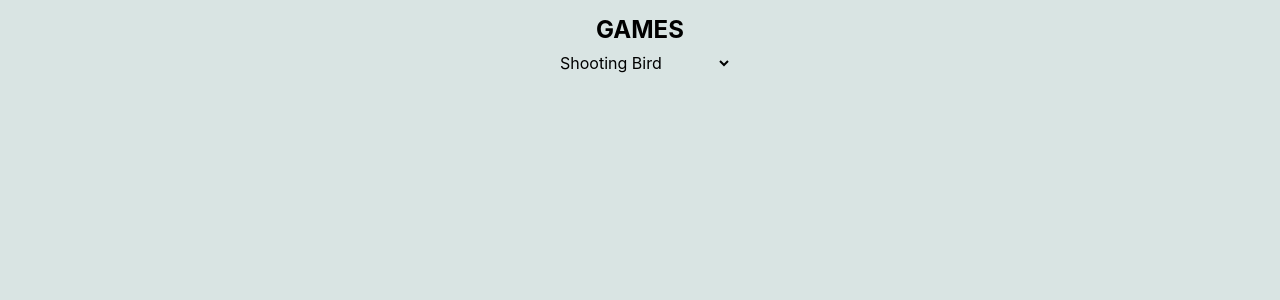
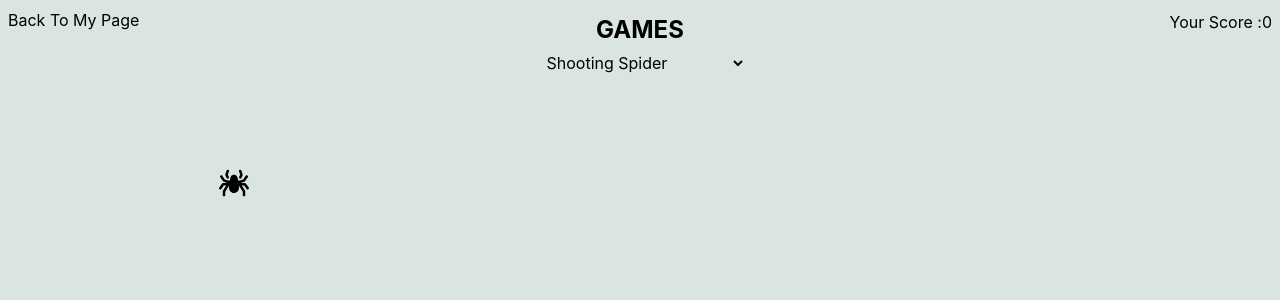
Before and after one commit to ajiKurniawan076/Ports, a React (Vite) app: page /games in a window 1280 px wide. Shown: the top 300 px of the page. Built offline with nearby package versions, Linux system fonts and the light colour scheme.

Commit message:
new port

```diff
--- a/src/elements/Navbar.jsx
+++ b/src/elements/Navbar.jsx
@@ -10,11 +10,12 @@ export const Navbar = () => {
                 <img src="assets/profile.png" alt="" className='rounded-full border-4 w-20 h-20 lg:h-30  lg:w-30 '/>
                 <span className=' flex text-2xl md:text-3xl items-center font-extrabold '>Aji Kurniawan</span>
             </div>
-            <div className='lg:grid lg:grid-cols-4 w-[40%]  h-full place-items-center hidden lg:show'>
+            <div className='lg:grid lg:grid-cols-5 w-[40%]  h-full place-items-center hidden lg:show'>
                 <a href='#home' className={`flex h-full w-full place-items-center justify-center duration-400 hover:bg-white/20 hover:zoom-125 ${nav==='/'? 'text-white font-bold' :'font-bold'  }`} onClick={()=>{setNav('/')}}>Home</a>
                 <a href='#service' className={`flex h-full w-full place-items-center justify-center duration-400 hover:bg-white/20 hover:zoom-125 ${nav==='/service'? 'text-white font-bold' :'font-bold'  }`} onClick={()=>{setNav('/service')}}>Skills</a>
                 <a href='#about' className={`flex h-full w-full place-items-center justify-center duration-400 hover:bg-white/20 hover:zoom-125 ${nav==='/about'? 'text-white font-bold' :'font-bold'  }`} onClick={()=>{setNav('/about')}}>About Me</a>
-                <a href='#kontak' className={`flex h-full w-full place-items-center justify-center duration-400 hover:bg-white/20 hover:zoom-125 ${nav==='/contact'? 'text-white font-bold' :'font-bold'  }`} onClick={()=>{setNav('/contact')}}>Kontak</a>
+                <a href='#kontak' className={`flex h-full w-full place-items-center justify-center duration-400 hover:bg-white/20 hover:zoom-125 ${nav==='/contact'? 'text-white font-bold' :'font-bold'  }`} onClick={()=>{setNav('/contact')}}>Contact</a>
+                <a href='/games' className={`flex h-full w-full place-items-center justify-center duration-400 hover:bg-white/20 hover:zoom-125 ${nav==='/contact'? 'text-white font-bold' :'font-bold'  }`} onClick={()=>{setNav('/contact')}}>Mini Games</a>
             </div>
             <FaBars className='lg:hidden z-20' onClick={()=>{setShow(!show); console.log(show)}}/>
            </div>
@@ -22,7 +23,8 @@ export const Navbar = () => {
                 <a href='#home' className={`flex w-full place-items-center justify-start duration-400 hover:bg-white/20 ${nav==='/'? 'text-white font-bold' :'font-bold'  }`} onClick={()=>{setNav('/')}}>Home</a>
                 <a href='#service' className={`flex w-full place-items-center justify-start duration-400 hover:bg-white/20 ${nav==='/service'? 'text-white font-bold' :'font-bold'  }`} onClick={()=>{setNav('/service')}}>Skills</a>
                 <a href='#about' className={`flex w-full place-items-center justify-start duration-400 hover:bg-white/20 ${nav==='/about'? 'text-white font-bold' :'font-bold'  }`} onClick={()=>{setNav('/about')}}>About Me</a>
-                <a href='#kontak' className={`flex w-full place-items-center justify-start duration-400 hover:bg-white/20 ${nav==='/contact'? 'text-white font-bold' :'font-bold'  }`} onClick={()=>{setNav('/contact')}}>Kontak</a>
+                <a href='#kontak' className={`flex w-full place-items-center justify-start duration-400 hover:bg-white/20 ${nav==='/contact'? 'text-white font-bold' :'font-bold'  }`} onClick={()=>{setNav('/contact')}}>Contact</a>
+                <a href='#kontak' className={`flex w-full place-items-center justify-start duration-400 hover:bg-white/20 ${nav==='/contact'? 'text-white font-bold' :'font-bold'  }`} onClick={()=>{setNav('/contact')}}>Mini Games</a>
            </div>
 
     </div>
--- a/src/pages/Games.jsx
+++ b/src/pages/Games.jsx
@@ -1,18 +1,81 @@
-import React from 'react'
+    import React, { useEffect, useState } from 'react'
+    import { FaSpider } from 'react-icons/fa'
 
     export const Games = () => {
+        const [score, setScore] = useState(0)
+        const [visible, setVisible] = useState(true)
+        const [quack, setQuack] = useState(false)
+        const[Osize, setOsize] = useState(30)
+        const[Oleft, setOleft] = useState(0)
+        const[Otop, setOtop] = useState(20)
+        const[Ospeed, setOspeed] = useState(3)
+        const shoot = (e) => {
+            e.preventDefault()
+            if(score<20){
+                setVisible(false)
+            setScore(score+1)
+                    const randomSize = Math.random()*30+30
+                    const randomSpeed = Math.random()*3+3
+                    const randomTop = Math.random()*70 + 20
+
+                    setOsize(randomSize)
+                    setOtop(randomTop)
+                    setOspeed(randomSpeed)
+                    setVisible(true)
+        setTimeout(()=>{
+            setVisible(true)
+        }, 1500)
+        }
+        if (score===20){
+            console.log("THE END")
+            setOsize(999)
+            setOspeed(999)
+        }
+
+
+        }
     return (
-    <div className='w-full h-full p-4 flex flex-col items-center justify-start'>
+        <div className='w-full h-full p-4 flex flex-col items-center justify-start '>
+            <div className='fixed top-0 right-0 p-2 flex'>
+                <p>Your Score : </p>
+                <p>{score}</p>
+            </div>
+            <div className='fixed top-0 left-0 p-2 flex'>
+                <a href='/'>Back To My Page</a>
+            </div>
             <p className='text-2xl font-bold'>
                 GAMES
             </p>
             <select name="game" id="game" className='p-2 rounded-lg'>
                 <option value="" disabled>Choose your game!</option>
-            <option value="bird">Shooting Bird</option>
-            <option value="bird">Janken</option>
-            <option value="bird">Smile</option>
+                <option value="bird">Shooting Spider</option>
+                <option value="bird" disabled>Janken : Coming soon)</option>
+                <option value="bird" disabled>Smile : Coming soon</option>
             </select>
-        <div className='w-full h-full'></div>
+            <div className='w-full h-full cursor-crosshair'>
+                <button
+                    className={`bird p-2 absolute ${
+                        visible ? 'opacity-100' : 'opacity-0'
+                    } cursor-crosshair`}
+                    style={{
+                        top: `${Otop}%`,
+                        left: 0,
+                    }}
+                    onClick={shoot}
+                    >
+                    <FaSpider size={Osize} />
+                </button>
+                <style>{`
+                    .bird {
+                    animation: fly ${Ospeed}s linear infinite alternate;
+                    }
+
+                    @keyframes fly {
+                    from { left: 0; }
+                    to { left: calc(100% - 4rem); }
+                    }
+                `}</style>
+            </div>
         </div>
     )
     }
```
Lines whose indentation alone changed are shown as unchanged.
